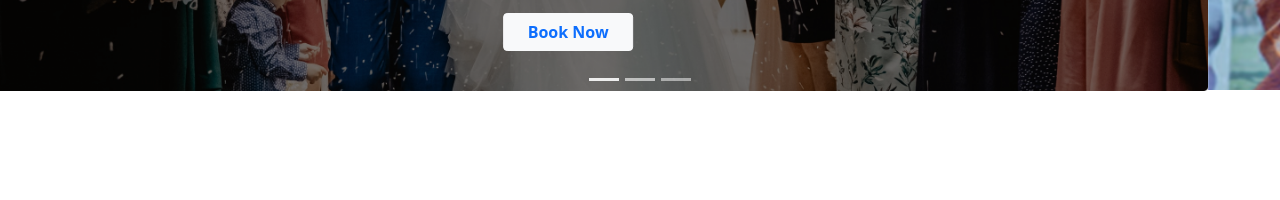
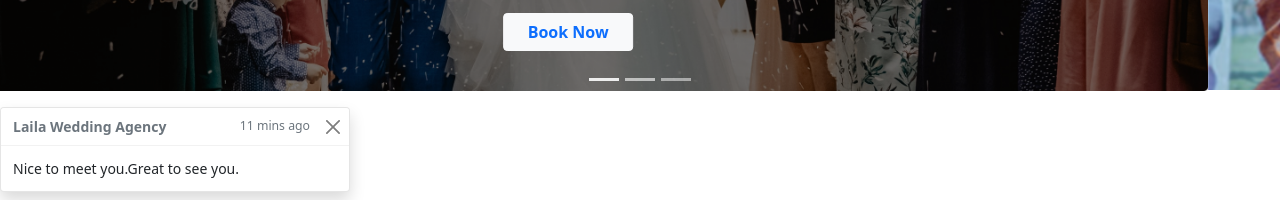
Before and after one commit to ezazsabit/Laila_Convention_Centre, a plain HTML site: page index.html in a window 1280 px wide. Shown: the part 530-730 px from the top of the page. Drawn offline with nearby package versions, Linux system fonts and the light colour scheme.

Commit message:
toast add

```diff
--- a/index.html
+++ b/index.html
@@ -119,7 +119,18 @@
                 <span class="visually-hidden">Next</span>
             </button>
         </div>
+        <!-- Toast -->
+        <div class="toast show" role="alert" aria-live="assertive" aria-atomic="true">
+            <div class="toast-header">
 
+              <strong class="me-auto">Laila Wedding Agency</strong>
+              <small>11 mins ago</small>
+              <button type="button" class="btn-close" data-bs-dismiss="toast" aria-label="Close"></button>
+            </div>
+            <div class="toast-body">
+             Nice to meet you.Great to see you.
+            </div>
+          </div>
 
         <!-- extra card-- -->
 
```
